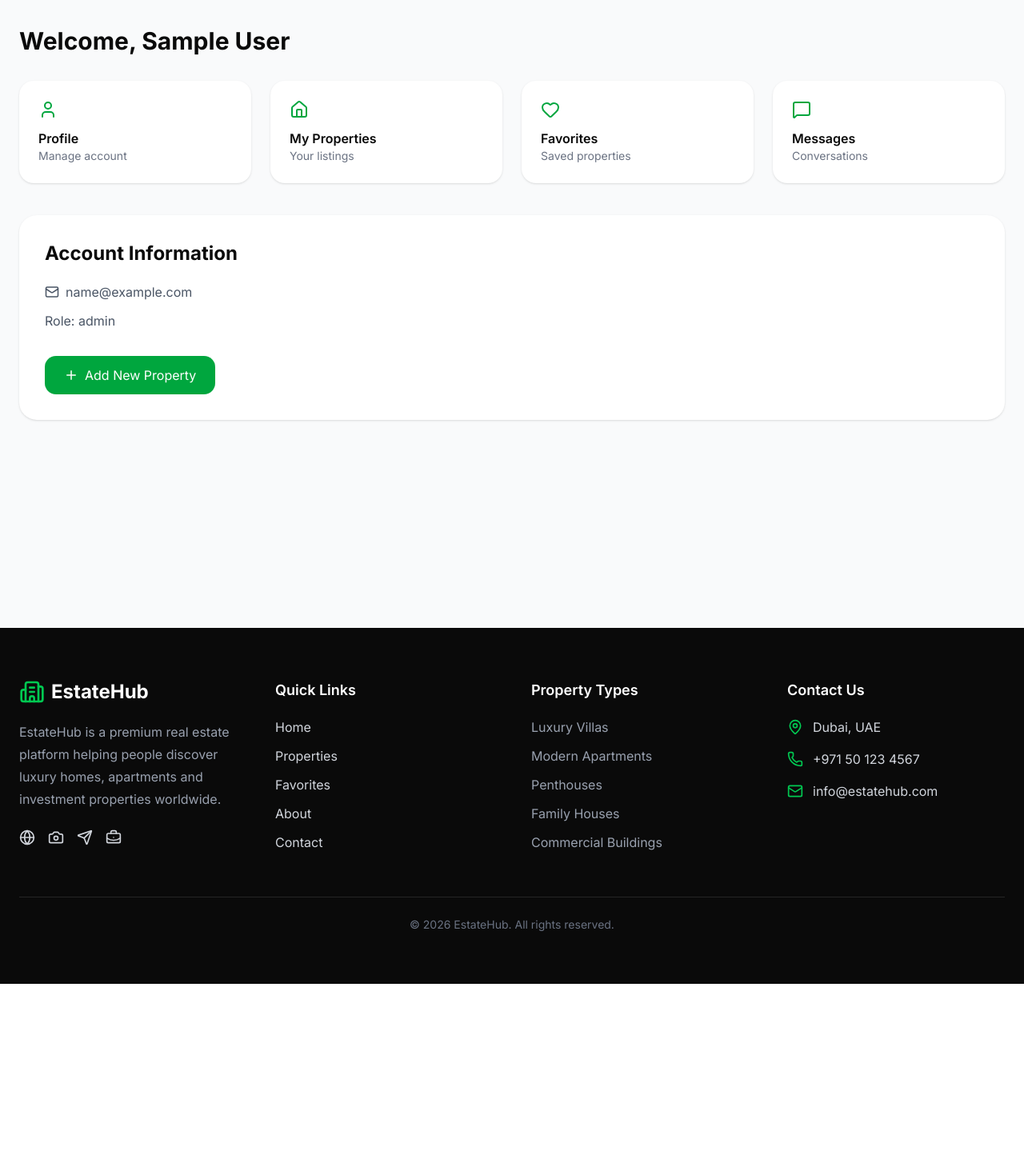
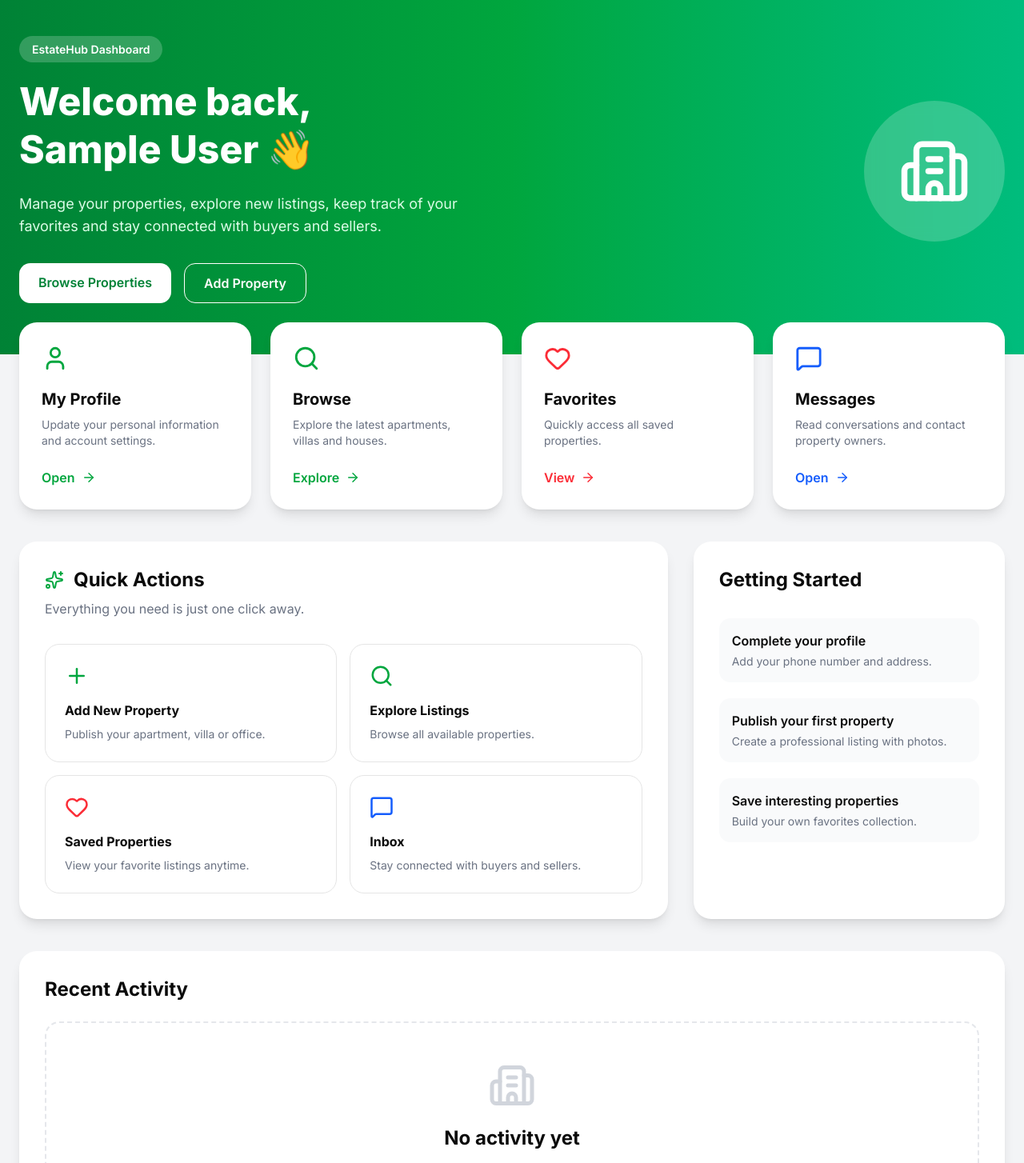
Before and after one commit to ffgg35646-ops/estatehub-portfolio, a Next.js app: page /dashboard in a window 1280 px wide. Shown: the part 80-1534 px from the top of the page at 80% size. Before the commit the page ends 1310 px from the top, so only its background shows below. Built offline with nearby package versions, Linux system fonts and the light colour scheme; sample sign-in values are in the browser's storage.

Commit message:
page.tsx

```diff
--- a/app/dashboard/page.tsx
+++ b/app/dashboard/page.tsx
@@ -4,12 +4,15 @@ import { useEffect, useState } from "react";
 import Link from "next/link";
 import { useRouter } from "next/navigation";
 import {
-  User,
-  Mail,
-  Plus,
   Home,
   Heart,
   MessageSquare,
+  User,
+  Plus,
+  Search,
+  ArrowRight,
+  Building2,
+  Sparkles,
 } from "lucide-react";
 
 interface UserData {
@@ -19,188 +22,337 @@ interface UserData {
 }
 
 export default function DashboardPage() {
-
   const router = useRouter();
 
   const [user, setUser] = useState<UserData | null>(null);
 
-
-
   useEffect(() => {
-
     const savedUser = localStorage.getItem("user");
 
-
     if (!savedUser) {
-
       router.replace("/login");
       return;
-
     }
 
-
     setUser(JSON.parse(savedUser));
-
-
   }, [router]);
 
-
-
-
   if (!user) {
-
     return (
-      <div className="flex min-h-screen items-center justify-center">
+      <div className="flex min-h-screen items-center justify-center text-xl font-semibold">
         Loading...
       </div>
     );
-
   }
 
+  return (
+    <main className="min-h-screen bg-gray-100 pb-16">
 
+      <section className="bg-gradient-to-r from-green-700 via-green-600 to-emerald-500 text-white">
 
-  return (
+        <div className="mx-auto flex max-w-7xl flex-col items-center justify-between gap-10 px-6 py-16 lg:flex-row">
 
-    <main className="min-h-screen bg-gray-50 py-12">
+          <div className="max-w-2xl">
 
-      <div className="mx-auto max-w-7xl px-6">
+            <span className="rounded-full bg-white/20 px-4 py-2 text-sm font-semibold">
+              EstateHub Dashboard
+            </span>
 
+            <h1 className="mt-6 text-5xl font-extrabold leading-tight">
+              Welcome back,
+              <br />
+              {user.name} 👋
+            </h1>
 
-        <h1 className="mb-8 text-3xl font-bold">
-          Welcome, {user.name}
-        </h1>
+            <p className="mt-6 max-w-xl text-lg text-green-100">
+              Manage your properties, explore new listings,
+              keep track of your favorites and stay connected
+              with buyers and sellers.
+            </p>
 
+            <div className="mt-8 flex flex-wrap gap-4">
 
+              <Link
+                href="/properties"
+                className="rounded-xl bg-white px-6 py-3 font-semibold text-green-700 transition hover:scale-105"
+              >
+                Browse Properties
+              </Link>
 
-        <div className="grid gap-6 md:grid-cols-4">
+              <Link
+                href="/add-property"
+                className="rounded-xl border border-white px-6 py-3 font-semibold transition hover:bg-white hover:text-green-700"
+              >
+                Add Property
+              </Link>
 
+            </div>
 
+          </div>
+
+          <div className="flex h-44 w-44 items-center justify-center rounded-full bg-white/20 backdrop-blur">
+
+            <Building2 size={90} />
+
+          </div>
+
+        </div>
+
+      </section>
+
+      <section className="mx-auto -mt-10 max-w-7xl px-6">
+
+        <div className="grid gap-6 md:grid-cols-2 xl:grid-cols-4">
 
           <Link
             href="/profile"
-            className="rounded-2xl bg-white p-6 shadow-sm transition hover:shadow-md"
+            className="rounded-3xl bg-white p-7 shadow-lg transition hover:-translate-y-2 hover:shadow-2xl"
           >
+            <User className="mb-5 text-green-600" size={34} />
 
-            <User className="mb-3 text-green-600"/>
-
-            <h3 className="font-semibold">
-              Profile
+            <h3 className="text-xl font-bold">
+              My Profile
             </h3>
 
-            <p className="text-sm text-gray-500">
-              Manage account
+            <p className="mt-2 text-sm text-gray-500">
+              Update your personal information and account settings.
             </p>
+
+            <span className="mt-6 inline-flex items-center gap-2 font-semibold text-green-600">
+              Open
+              <ArrowRight size={18} />
+            </span>
 
           </Link>
 
+          <Link
+            href="/properties"
+            className="rounded-3xl bg-white p-7 shadow-lg transition hover:-translate-y-2 hover:shadow-2xl"
+          >
+            <Search className="mb-5 text-green-600" size={34} />
 
-
-
-          <Link
-            href="/my-properties"
-            className="rounded-2xl bg-white p-6 shadow-sm transition hover:shadow-md"
-          >
-
-            <Home className="mb-3 text-green-600"/>
-
-            <h3 className="font-semibold">
-              My Properties
+            <h3 className="text-xl font-bold">
+              Browse
             </h3>
 
-            <p className="text-sm text-gray-500">
-              Your listings
+            <p className="mt-2 text-sm text-gray-500">
+              Explore the latest apartments, villas and houses.
             </p>
+
+            <span className="mt-6 inline-flex items-center gap-2 font-semibold text-green-600">
+              Explore
+              <ArrowRight size={18} />
+            </span>
 
           </Link>
 
-
-
-
           <Link
             href="/favorites"
-            className="rounded-2xl bg-white p-6 shadow-sm transition hover:shadow-md"
+            className="rounded-3xl bg-white p-7 shadow-lg transition hover:-translate-y-2 hover:shadow-2xl"
           >
+            <Heart className="mb-5 text-red-500" size={34} />
 
-            <Heart className="mb-3 text-green-600"/>
-
-            <h3 className="font-semibold">
+            <h3 className="text-xl font-bold">
               Favorites
             </h3>
 
-            <p className="text-sm text-gray-500">
-              Saved properties
+            <p className="mt-2 text-sm text-gray-500">
+              Quickly access all saved properties.
             </p>
+
+            <span className="mt-6 inline-flex items-center gap-2 font-semibold text-red-500">
+              View
+              <ArrowRight size={18} />
+            </span>
 
           </Link>
 
-
-
-
           <Link
             href="/messages"
-            className="rounded-2xl bg-white p-6 shadow-sm transition hover:shadow-md"
+            className="rounded-3xl bg-white p-7 shadow-lg transition hover:-translate-y-2 hover:shadow-2xl"
           >
+            <MessageSquare className="mb-5 text-blue-600" size={34} />
 
-            <MessageSquare className="mb-3 text-green-600"/>
-
-            <h3 className="font-semibold">
+            <h3 className="text-xl font-bold">
               Messages
             </h3>
 
-            <p className="text-sm text-gray-500">
-              Conversations
+            <p className="mt-2 text-sm text-gray-500">
+              Read conversations and contact property owners.
             </p>
+
+            <span className="mt-6 inline-flex items-center gap-2 font-semibold text-blue-600">
+              Open
+              <ArrowRight size={18} />
+            </span>
 
           </Link>
 
+        </div>
+                <div className="mt-10 grid gap-8 lg:grid-cols-3">
 
+          <div className="rounded-3xl bg-white p-8 shadow-lg lg:col-span-2">
+
+            <div className="flex items-center gap-3">
+
+              <Sparkles className="text-green-600" />
+
+              <h2 className="text-2xl font-bold">
+                Quick Actions
+              </h2>
+
+            </div>
+
+            <p className="mt-2 text-gray-500">
+              Everything you need is just one click away.
+            </p>
+
+            <div className="mt-8 grid gap-4 sm:grid-cols-2">
+
+              <Link
+                href="/add-property"
+                className="rounded-2xl border p-6 transition hover:border-green-600 hover:bg-green-50"
+              >
+                <Plus className="mb-4 text-green-600" size={30} />
+
+                <h3 className="font-bold">
+                  Add New Property
+                </h3>
+
+                <p className="mt-2 text-sm text-gray-500">
+                  Publish your apartment, villa or office.
+                </p>
+
+              </Link>
+
+              <Link
+                href="/properties"
+                className="rounded-2xl border p-6 transition hover:border-green-600 hover:bg-green-50"
+              >
+                <Search className="mb-4 text-green-600" size={30} />
+
+                <h3 className="font-bold">
+                  Explore Listings
+                </h3>
+
+                <p className="mt-2 text-sm text-gray-500">
+                  Browse all available properties.
+                </p>
+
+              </Link>
+
+              <Link
+                href="/favorites"
+                className="rounded-2xl border p-6 transition hover:border-red-500 hover:bg-red-50"
+              >
+                <Heart className="mb-4 text-red-500" size={30} />
+
+                <h3 className="font-bold">
+                  Saved Properties
+                </h3>
+
+                <p className="mt-2 text-sm text-gray-500">
+                  View your favorite listings anytime.
+                </p>
+
+              </Link>
+
+              <Link
+                href="/messages"
+                className="rounded-2xl border p-6 transition hover:border-blue-500 hover:bg-blue-50"
+              >
+                <MessageSquare className="mb-4 text-blue-600" size={30} />
+
+                <h3 className="font-bold">
+                  Inbox
+                </h3>
+
+                <p className="mt-2 text-sm text-gray-500">
+                  Stay connected with buyers and sellers.
+                </p>
+
+              </Link>
+
+            </div>
+
+          </div>
+
+          <div className="rounded-3xl bg-white p-8 shadow-lg">
+
+            <h2 className="text-2xl font-bold">
+              Getting Started
+            </h2>
+
+            <div className="mt-8 space-y-5">
+
+              <div className="rounded-xl bg-gray-50 p-4">
+                <p className="font-semibold">
+                  Complete your profile
+                </p>
+                <p className="mt-1 text-sm text-gray-500">
+                  Add your phone number and address.
+                </p>
+              </div>
+
+              <div className="rounded-xl bg-gray-50 p-4">
+                <p className="font-semibold">
+                  Publish your first property
+                </p>
+                <p className="mt-1 text-sm text-gray-500">
+                  Create a professional listing with photos.
+                </p>
+              </div>
+
+              <div className="rounded-xl bg-gray-50 p-4">
+                <p className="font-semibold">
+                  Save interesting properties
+                </p>
+                <p className="mt-1 text-sm text-gray-500">
+                  Build your own favorites collection.
+                </p>
+              </div>
+
+            </div>
+
+          </div>
 
         </div>
 
+        <div className="mt-10 rounded-3xl bg-white p-8 shadow-lg">
 
-
-
-        <div className="mt-10 rounded-3xl bg-white p-8 shadow-sm">
-
-
-          <h2 className="mb-5 text-2xl font-bold">
-            Account Information
+          <h2 className="text-2xl font-bold">
+            Recent Activity
           </h2>
 
+          <div className="mt-6 rounded-2xl border-2 border-dashed border-gray-200 p-12 text-center">
 
-          <p className="flex items-center gap-2 text-gray-600">
-            <Mail size={18}/>
-            {user.email}
-          </p>
+            <Building2
+              size={60}
+              className="mx-auto text-gray-300"
+            />
 
+            <h3 className="mt-5 text-2xl font-bold">
+              No activity yet
+            </h3>
 
-          <p className="mt-3 text-gray-600">
-            Role: {user.role}
-          </p>
+            <p className="mt-3 text-gray-500">
+              Once you add properties, save favorites or send messages,
+              your latest activity will appear here automatically.
+            </p>
 
+            <Link
+              href="/properties"
+              className="mt-8 inline-flex rounded-xl bg-green-600 px-6 py-3 font-semibold text-white hover:bg-green-700"
+            >
+              Explore Properties
+            </Link>
 
-
-          <Link
-            href="/add-property"
-            className="mt-8 inline-flex items-center gap-2 rounded-xl bg-green-600 px-6 py-3 text-white"
-          >
-
-            <Plus size={18}/>
-
-            Add New Property
-
-          </Link>
-
+          </div>
 
         </div>
 
-
-
-      </div>
-
+      </section>
 
     </main>
-
   );
-
 }
```
